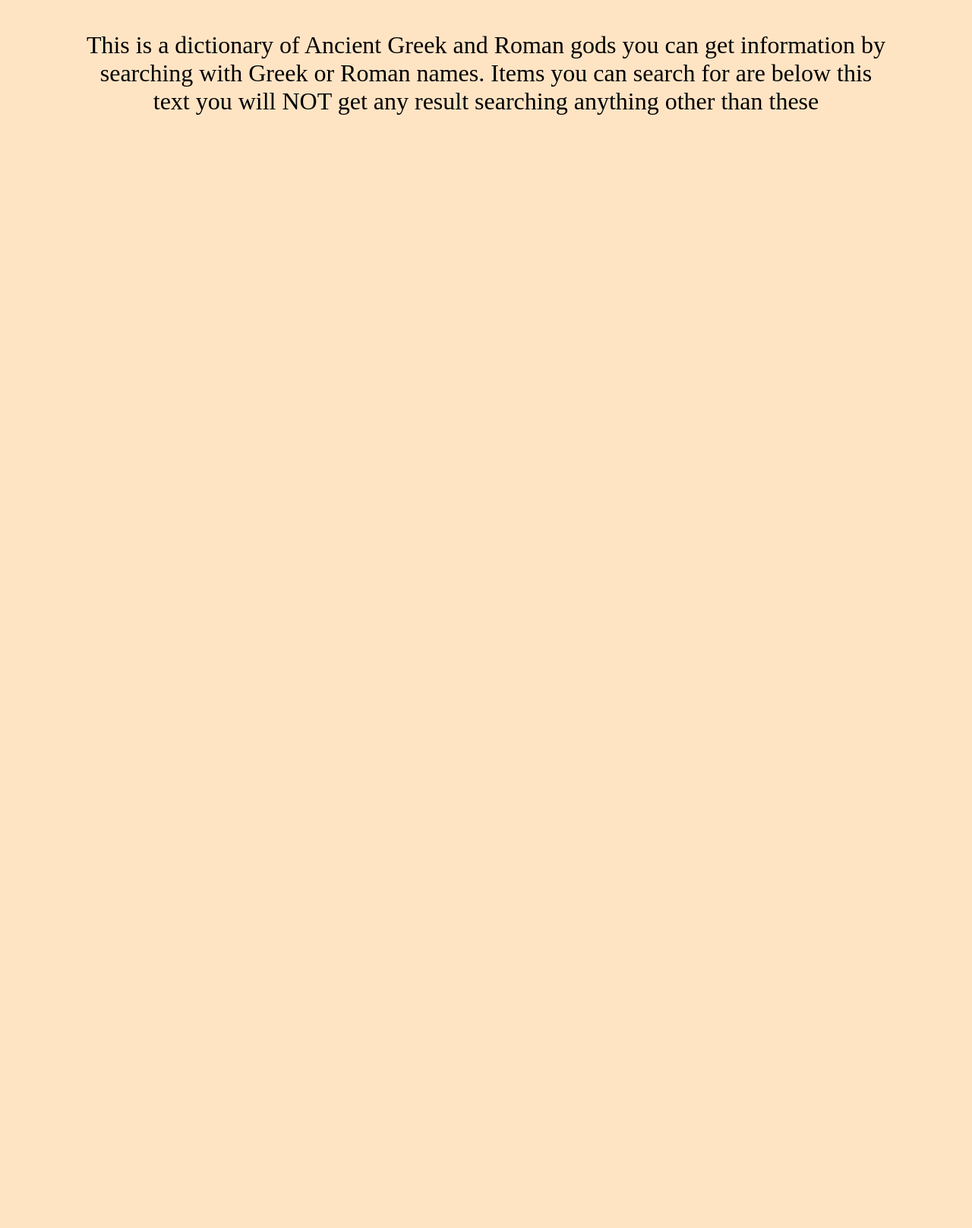
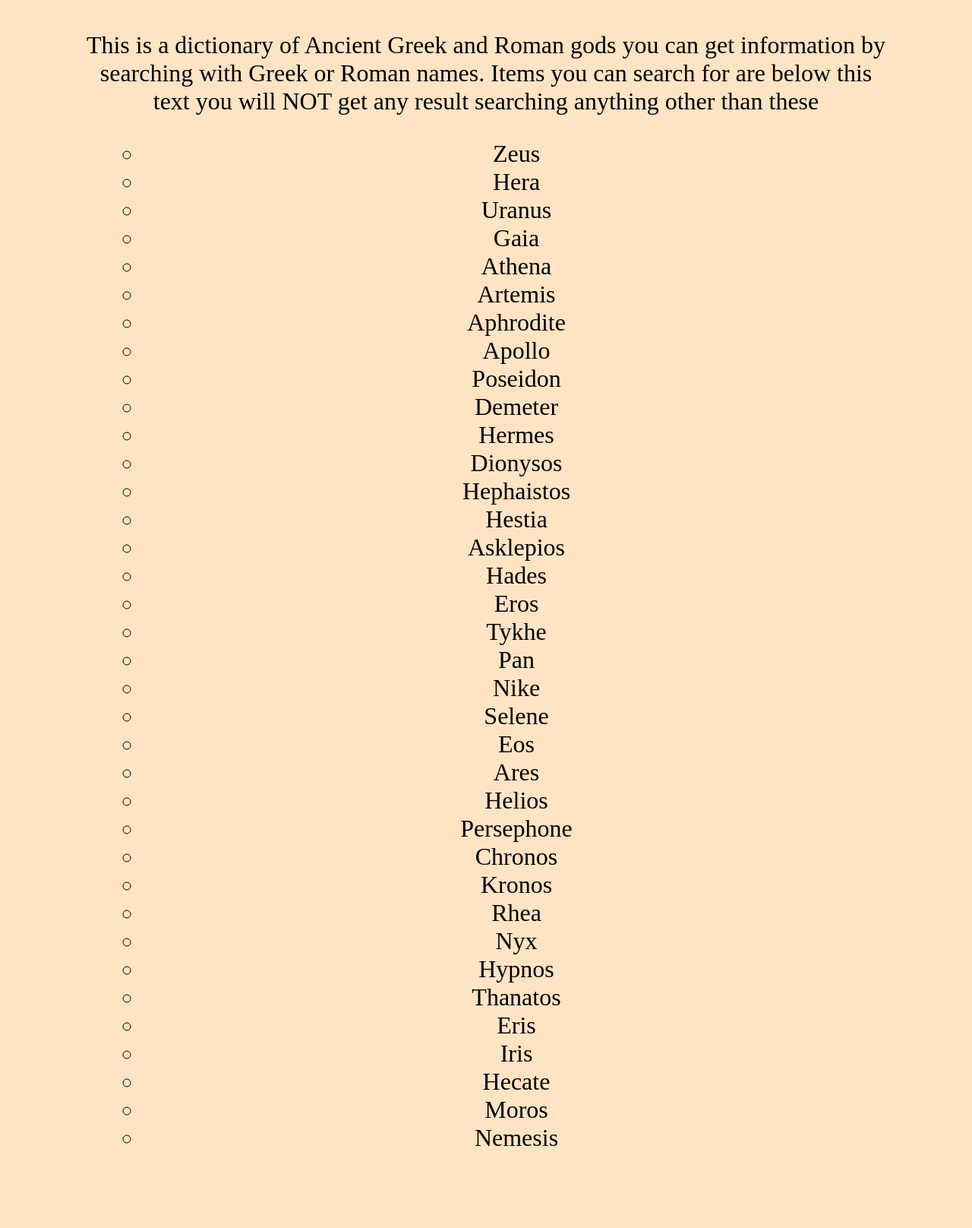
Before and after one commit to Boethius2001/Hellenic-dictionary, a Node server app: page /about in a window 1280 px wide. Shown: the part 176-1792 px from the top of the page at 76% size. Before the commit the page ends 327 px from the top, so only its background shows below. Run offline with Node 20, Linux system fonts and the light colour scheme.

Commit message:
fix pages

```diff
--- a/app.js
+++ b/app.js
@@ -1,6 +1,7 @@
 const express = require('express');
 const path = require('path');
 const dictionary = require('./src/dictionary.json');
+const {gods} = require('./src/elements.js');
 const { log } = require('console');
 
 const app = express();
@@ -20,7 +21,8 @@ app.get('/search', (req, res)=>{
     res.render('temp.ejs', {
         title:"Search to get information",
         titlde_gr:"",
-        description:""
+        description:"",
+        page_title:"search"
     });
 });
 
@@ -28,11 +30,13 @@ app.get('/search', (req, res)=>{
 app.get('/search/:something', (req, res)=>{
     const element = req.params.something;
     const data = dictionary[element];
+    const page_title = element;
     try{
         res.render('temp.ejs',{
             title : data.Title,
             title_gr: data.TitleAlt,
-            description: data.Explanation
+            description: data.Explanation,
+            page_title
         });
     }
     catch(TypeError){
@@ -41,7 +45,9 @@ app.get('/search/:something', (req, res)=>{
 });
 
 app.get('/about', (req, res)=>{
-    res.sendFile(path.join(__dirname,'views',`about.html`));
+    const god_list = gods;
+    const page_title = "about hellenic dictionary";
+    res.render('about.ejs',{ god_list, page_title });
 });
 
 app.get('*', (req, res)=>{
--- /dev/null
+++ b/src/elements.js
@@ -0,0 +1,39 @@
+const gods = [
+    "Zeus",
+    "Hera",
+    "Uranus",
+    "Gaia",
+    "Athena",
+    "Artemis",
+    "Aphrodite",
+    "Apollo",
+    "Poseidon",
+    "Demeter",
+    "Hermes",
+    "Dionysos",
+    "Hephaistos",
+    "Hestia",
+    "Asklepios",
+    "Hades",
+    "Eros",
+    "Tykhe",
+    "Pan",
+    "Nike",
+    "Selene",
+    "Eos",
+    "Ares",
+    "Helios",
+    "Persephone",
+    "Chronos",
+    "Kronos",
+    "Rhea",
+    "Nyx",
+    "Hypnos",
+    "Thanatos",
+    "Eris",
+    "Iris",
+    "Hecate",
+    "Moros",
+    "Nemesis"];
+
+module.exports.gods = gods;
--- a/steps.txt
+++ b/steps.txt
@@ -1,4 +1,3 @@
-fix about page
 play with dictionary.json file (<u></u>)
 add images into dictionary.json
 trim search.js
--- a/views/about.html
+++ b/views/about.ejs
@@ -1,10 +1,4 @@
-<html lang="en">
-<head>
-    <meta charset="UTF-8">
-    <meta name="viewport" content="width=device-width, initial-scale=1.0">
-    <title>About Hellenic Dictionary</title>
-    <link rel="stylesheet" href="../styles/style.css">
-</head>
+<%- include('partials/head.ejs')%>
 <body>
     <div class="AboutField">
         <h1>About Hellenic Dictionary</h1>
@@ -12,7 +6,13 @@
         Items you can search for are below this text you will NOT get any result searching anything other than these
         </p>
 
-        <ul id="GodsList"></ul>
+        <ul id="GodsList">
+            <ul>
+            <% for(let god of god_list){%>
+                <li> <%=god%> </li>
+            <%}%>
+            </ul>
+        </ul>
 
         <script src="../src/search.js"></script>
     </div>
--- a/views/index.html
+++ b/views/index.html
@@ -3,9 +3,8 @@
     <meta charset="UTF-8">
     <meta name="viewport" content="width=device-width, initial-scale=1.0">
     <title>Hellenic Dictionary</title>
-    <link rel="stylesheet" href="../styles/style.css">
 </head>
-<body>
+<body style="background-color: antiquewhite;">
     <h1 style="text-align: center; margin-top: 200px;
     font-size: 100px;">Hellenic dictionary</h1>
     <main>
--- /dev/null
+++ b/views/partials/head.ejs
@@ -0,0 +1,7 @@
+<html lang="en">
+<head>
+    <meta charset="UTF-8">
+    <meta name="viewport" content="width=device-width, initial-scale=1.0">
+    <title><%= page_title %></title>
+    <link rel="stylesheet" href="../styles/style.css">
+</head>
```
Also changed, not shown: views/temp.ejs (+1 -7 lines).
